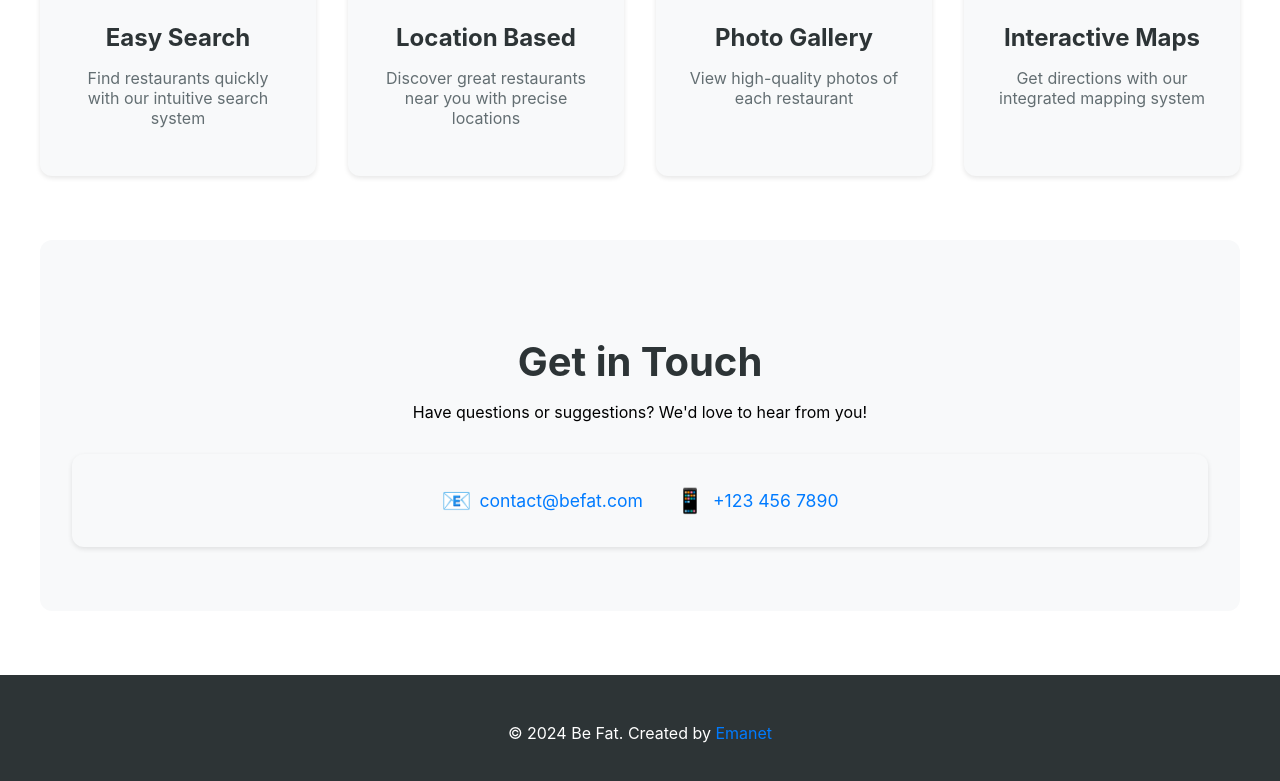
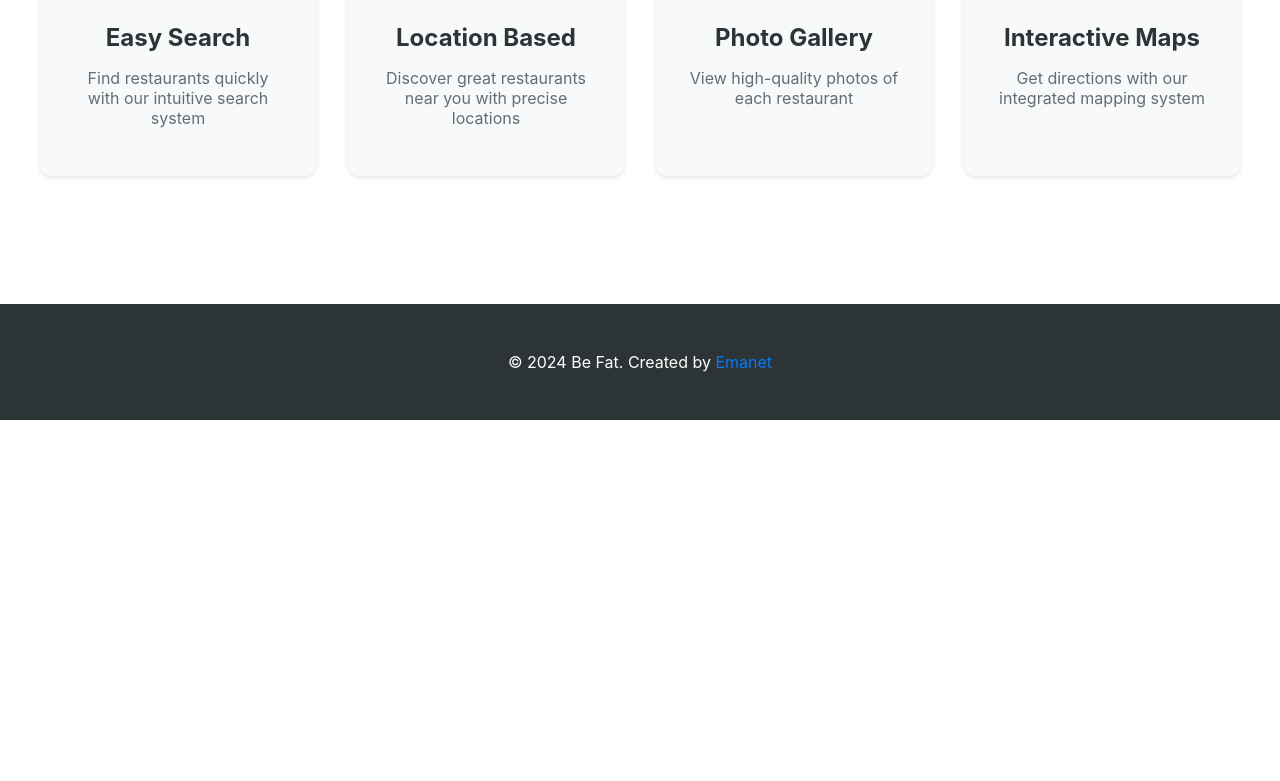
Before and after one commit to Emanet/gastronomy, a Next.js app: page /about in a window 1280 px wide. Shown: the part 974-1755 px from the top of the page. After the commit the page ends 1394 px from the top, so only its background shows below. Built offline with nearby package versions, Linux system fonts and the light colour scheme.

Commit message:
Update about.tsx

```diff
--- a/src/pages/about.tsx
+++ b/src/pages/about.tsx
@@ -60,20 +60,7 @@ const AboutPage = () => {
 					</div>
 				</div>
 
-				<div className="contact-section">
-					<h2>Get in Touch</h2>
-					<p>Have questions or suggestions? We'd love to hear from you!</p>
-					<div className="contact-info">
-						<div className="contact-item">
-							<span className="contact-icon">📧</span>
-							<a href="mailto:contact@befat.com">contact@befat.com</a>
-						</div>
-						<div className="contact-item">
-							<span className="contact-icon">📱</span>
-							<a href="tel:+1234567890">+123 456 7890</a>
-						</div>
-					</div>
-				</div>
+
 			</div>
 
 			<footer className="about-footer">
```
